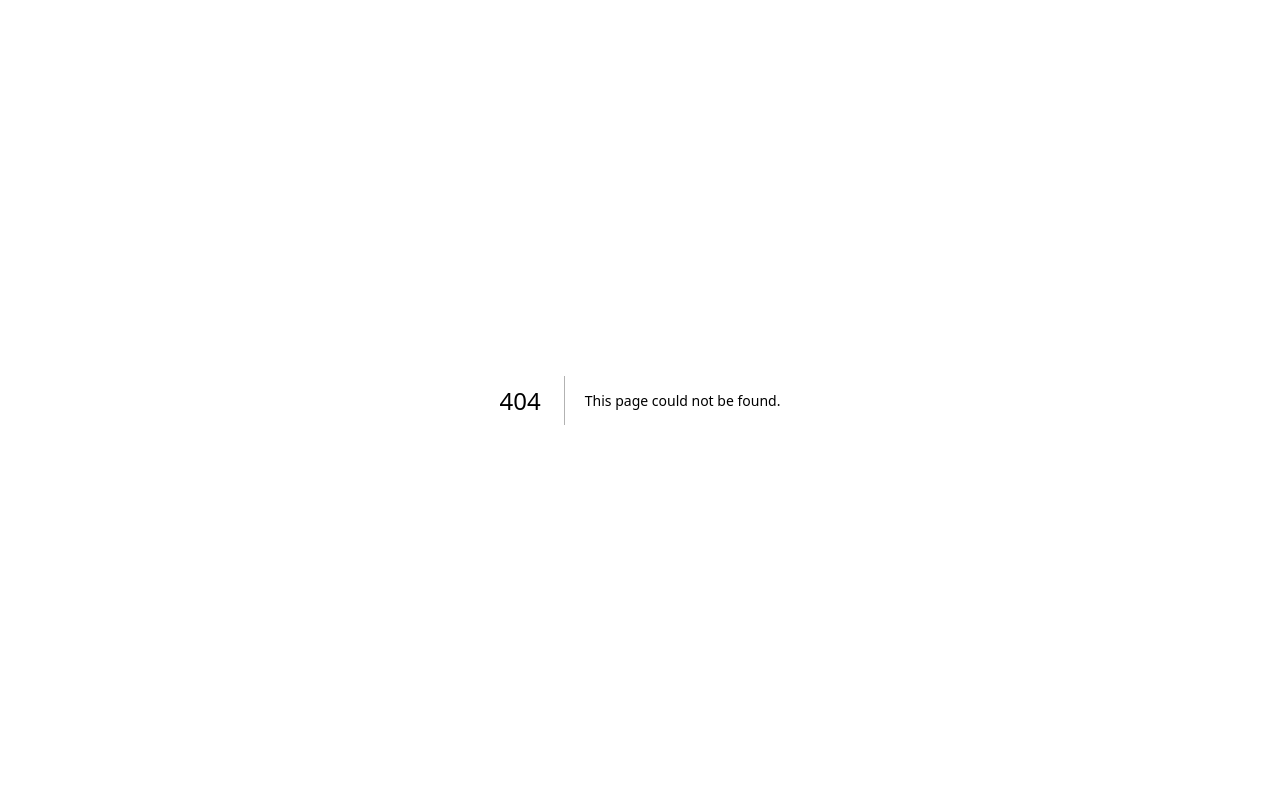
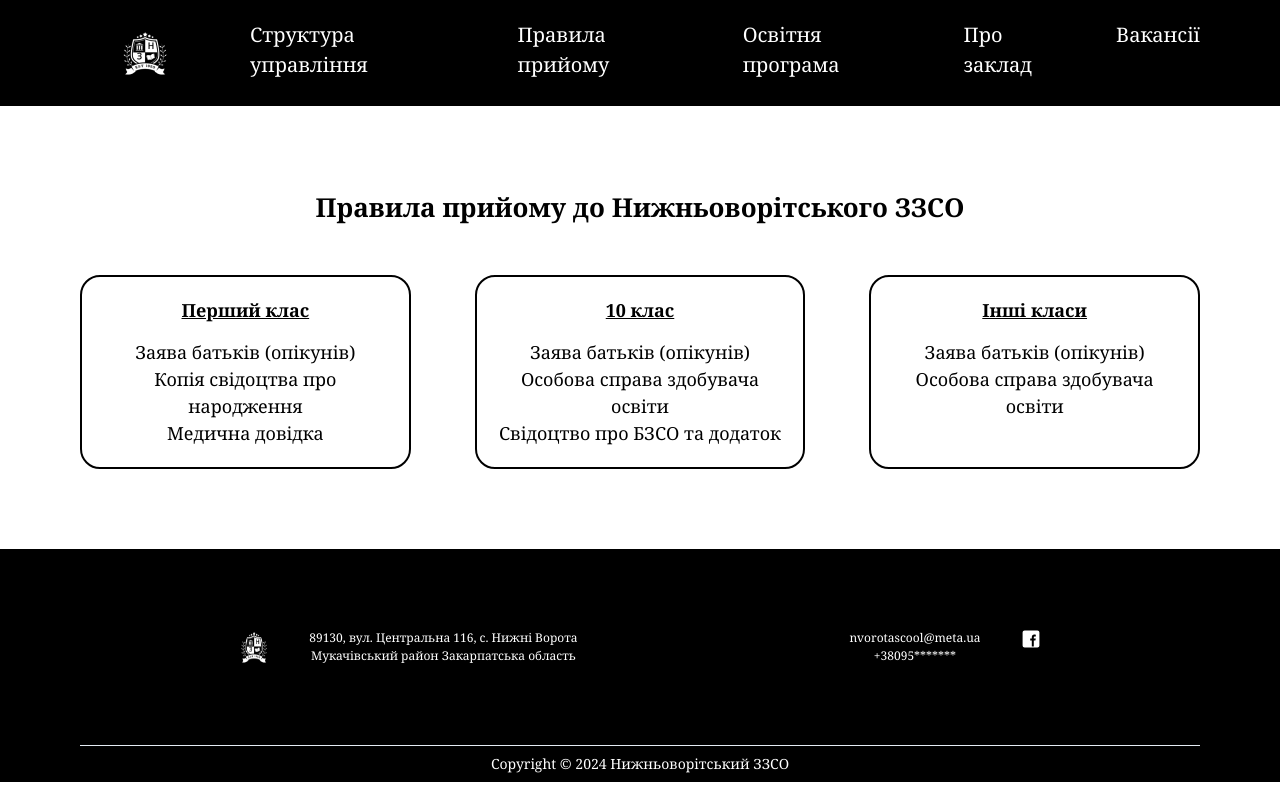
Before and after one commit to gviktoriia/nvorotaschool, a Next.js app: page /rules in a window 1280 px wide. Before the commit this address had no page. Shown: the top 800 px of the page. Built offline with nearby package versions, Linux system fonts and the light colour scheme.

Commit message:
Rules page added

```diff
--- a/src/app/page.tsx
+++ b/src/app/page.tsx
@@ -13,7 +13,7 @@ const Home = () => {
       <Hero />
       <Statistics />
       <Gallery />
-      <Rules />
+      <Rules headText="Правила прийому до закладу" bgColor="#141414" textColor="white" />
       <WorkingHours />
     </>
   );
--- /dev/null
+++ b/src/app/rules/page.tsx
@@ -0,0 +1,15 @@
+"use client";
+
+import Navbar from "@/components/Hero/Navbar";
+import Rules from "@/components/Rules/Rules";
+
+const page = () => {
+  return <section className="bg-black">
+    <Navbar />
+    <div className="bg-white">
+        <Rules headText="Правила прийому до Нижньоворітського ЗЗСО" bgColor="white" textColor="black" />
+      </div>
+  </section>;
+};
+
+export default page;
--- a/src/components/Administration/StaffCard.tsx
+++ b/src/components/Administration/StaffCard.tsx
@@ -25,7 +25,7 @@ const StaffCard: React.FC<StaffCardProps> = (props) => {
           src={props.image}
           width={260}
           height={350}
-          alt="Директор школи"
+          alt={props.title}
           style={{
             marginRight: "auto",
             marginLeft: "auto",
--- a/src/components/Hero/Navbar.tsx
+++ b/src/components/Hero/Navbar.tsx
@@ -5,11 +5,13 @@ import { NAV_LINKS } from "../../../utils/linksUtil";
 import { useState } from "react";
 
 const Navbar = () => {
+
   const [isMenuOpen, setIsMenuOpen] = useState(false);
 
   const toggleMenu = () => {
     setIsMenuOpen(!isMenuOpen);
   };
+
   return (
     <nav className="flexCenter max-container padding-container relative py-5 gap-20 z-50 bg-transparent border-y-white border-b-2">
       <Link href="/" className="ml-10">
--- a/src/components/Rules/Rules.tsx
+++ b/src/components/Rules/Rules.tsx
@@ -1,11 +1,19 @@
-import React from "react";
+"use client";
 
-const Rules = () => {
+import RulesCard from "./RulesCard";
+
+interface RulesProps {
+  bgColor: string;
+  textColor: string;
+  headText: string;
+}
+
+const Rules: React.FC<RulesProps> = (props) => {
   return (
     <section
       className="max-container padding-container flex flex-col justify-center items-center relative"
       style={{
-        backgroundColor: "#141414",
+        backgroundColor: props.bgColor,
         paddingTop: "80px",
         paddingBottom: "80px",
       }}
@@ -13,12 +21,12 @@ const Rules = () => {
       <h2
         style={{
           fontSize: "26px",
-          color: "white",
+          color: props.textColor,
           fontWeight: "bold",
           textAlign: "center",
         }}
       >
-        Правила прийому до закладу освіти
+        {props.headText}
       </h2>
       <div
         className="flex flex-col sm:flex-row gap-8 sm:gap-16 lg:gap-50 mt-12"
@@ -26,98 +34,32 @@ const Rules = () => {
           width: "100%",
         }}
       >
-        <div
-          style={{
-            border: "2px solid #fff",
-            borderRadius: "20px",
-            padding: "20px",
-            width: "100%",
-            textAlign: "center",
-          }}
-        >
-          <h3
-            style={{
-              fontSize: "18px",
-              color: "white",
-              fontWeight: "bold",
-              textDecoration: "underline",
-            }}
-          >
-            Перший клас
-          </h3>
-          <ul
-            style={{
-              color: "white",
-              fontSize: "18px",
-              marginTop: "15px",
-            }}
-          >
-            <li>Заява батьків (опікунів)</li>
-            <li>Копія свідоцтва про народження</li>
-            <li>Медична довідка</li>
-          </ul>
-        </div>
-        <div
-          style={{
-            border: "2px solid #fff",
-            borderRadius: "20px",
-            padding: "20px",
-            width: "100%",
-            textAlign: "center",
-          }}
-        >
-          <h3
-            style={{
-              fontSize: "18px",
-              color: "white",
-              fontWeight: "bold",
-              textDecoration: "underline",
-            }}
-          >
-            10 клас
-          </h3>
-          <ul
-            style={{
-              color: "white",
-              fontSize: "18px",
-              marginTop: "15px",
-            }}
-          >
-            <li>Заява батьків (опікунів)</li>
-            <li>Особова справа здобувача освіти</li>
-            <li>Свідоцтво про БЗСО та додаток</li>
-          </ul>
-        </div>
-        <div
-          style={{
-            border: "2px solid #fff",
-            borderRadius: "20px",
-            padding: "20px",
-            width: "100%",
-            textAlign: "center",
-          }}
-        >
-          <h3
-            style={{
-              fontSize: "18px",
-              color: "white",
-              fontWeight: "bold",
-              textDecoration: "underline",
-            }}
-          >
-            Інші класи
-          </h3>
-          <ul
-            style={{
-              color: "white",
-              fontSize: "18px",
-              marginTop: "15px",
-            }}
-          >
-            <li>Заява батьків (опікунів)</li>
-            <li>Особова справа здобувача освіти</li>
-          </ul>
-        </div>
+        <RulesCard
+          textColor={props.textColor}
+          gradeText="Перший клас"
+          rulesList={[
+            "Заява батьків (опікунів)",
+            "Копія свідоцтва про народження",
+            "Медична довідка",
+          ]}
+        />
+        <RulesCard
+          textColor={props.textColor}
+          gradeText="10 клас"
+          rulesList={[
+            "Заява батьків (опікунів)",
+            "Особова справа здобувача освіти",
+            "Свідоцтво про БЗСО та додаток",
+          ]}
+        />
+        <RulesCard
+          textColor={props.textColor}
+          gradeText="Інші класи"
+          rulesList={[
+            "Заява батьків (опікунів)",
+            "Особова справа здобувача освіти",
+          ]}
+        />
       </div>
     </section>
   );
--- /dev/null
+++ b/src/components/Rules/RulesCard.tsx
@@ -0,0 +1,45 @@
+"use client";
+
+interface RulesCardProps {
+    textColor: string;
+    gradeText: string;
+    rulesList: string[];
+}
+
+const RulesCard :React.FC<RulesCardProps> = (props) => {
+  return (
+    <div
+      style={{
+        border: `2px solid ${props.textColor}`,
+        borderRadius: "20px",
+        padding: "20px",
+        width: "100%",
+        textAlign: "center",
+      }}
+    >
+      <h3
+        style={{
+          fontSize: "18px",
+          color: props.textColor,
+          fontWeight: "bold",
+          textDecoration: "underline",
+        }}
+      >
+        {props.gradeText}
+      </h3>
+      <ul
+        style={{
+          color: props.textColor,
+          fontSize: "18px",
+          marginTop: "15px",
+        }}
+      >
+        {props.rulesList.map((rule, index) => (
+          <li key={index}>{rule}</li>
+        ))}
+      </ul>
+    </div>
+  );
+};
+
+export default RulesCard;
```
Also changed, not shown: utils/index.ts (deleted, +0 -51 lines), utils/staffUtil.ts (+32 -11 lines), public/bilorusov.jpg (added), public/myron.jpg (added), 8 other files (tests, documents, lock files or other folders).
